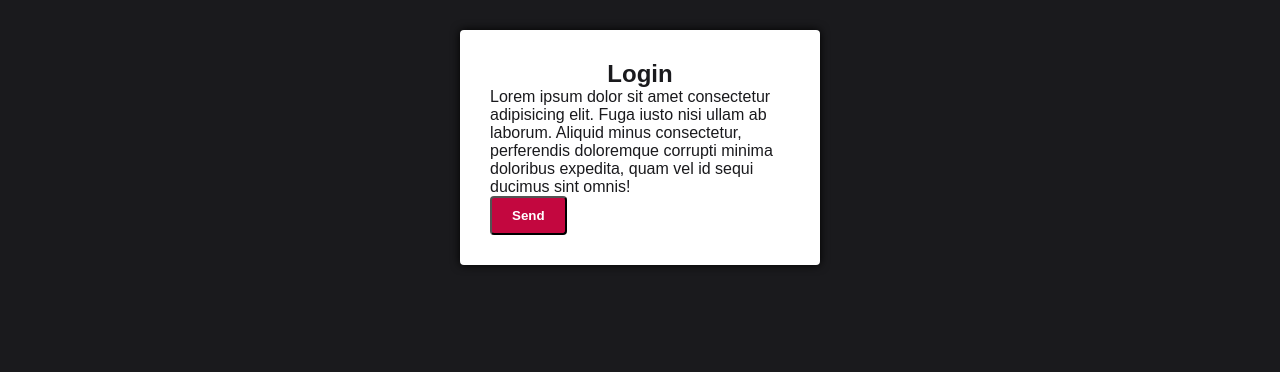
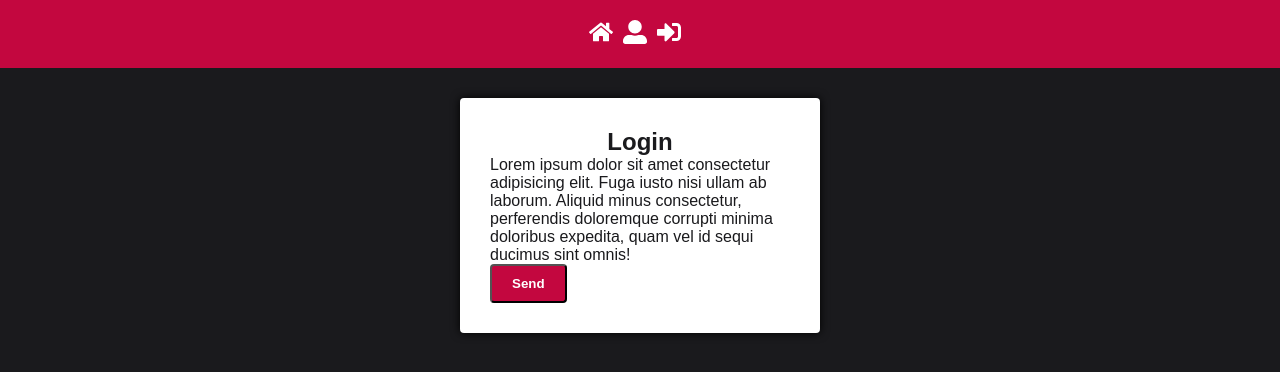
Before and after one commit to GuiNog29/react-base, a React (Create React App) app: page / in a window 1280 px wide. Shown: the top 372 px of the page. Built offline with nearby package versions, Linux system fonts and the light colour scheme.

Commit message:
Aplication Menu

```diff
--- a/package.json
+++ b/package.json
@@ -8,6 +8,7 @@
     "@testing-library/user-event": "^13.5.0",
     "react": "^18.1.0",
     "react-dom": "^18.1.0",
+    "react-icons": "^4.3.1",
     "react-scripts": "5.0.1",
     "styled-components": "^5.3.5",
     "web-vitals": "^2.1.4"
--- a/src/App.js
+++ b/src/App.js
@@ -1,10 +1,12 @@
 import React from 'react';
 import Login from './pages/Login';
 import GlobalStyles from './styles/GlobalStyles';
+import Header from './components/Header';
 
 function App() {
   return (
     <>
+      <Header />
       <Login />
       <GlobalStyles />
     </>
--- /dev/null
+++ b/src/components/Header/index.js
@@ -0,0 +1,19 @@
+import React from 'react';
+import { FaHome, FaSignInAlt, FaUserAlt } from 'react-icons/fa';
+import { Nav } from './styled';
+
+export default function Header() {
+  return (
+    <Nav>
+      <a href="home">
+        <FaHome size={24} />
+      </a>
+      <a href="teste">
+        <FaUserAlt size={24} />
+      </a>
+      <a href="teste">
+        <FaSignInAlt size={24} />
+      </a>
+    </Nav>
+  );
+}
--- /dev/null
+++ b/src/components/Header/styled.js
@@ -0,0 +1,16 @@
+import styled from 'styled-components';
+import { primaryColor } from '../../config/colors';
+
+export const Nav = styled.nav`
+  background: ${primaryColor};
+  padding: 20px;
+  display: flex;
+  align-items: center;
+  justify-content: center;
+
+  a {
+    color: #fff;
+    margin: 0 10px 0 0;
+    font-weight: bold;
+  }
+`;
```
Also changed, not shown: 1 other file (tests, documents, lock files or other folders).
